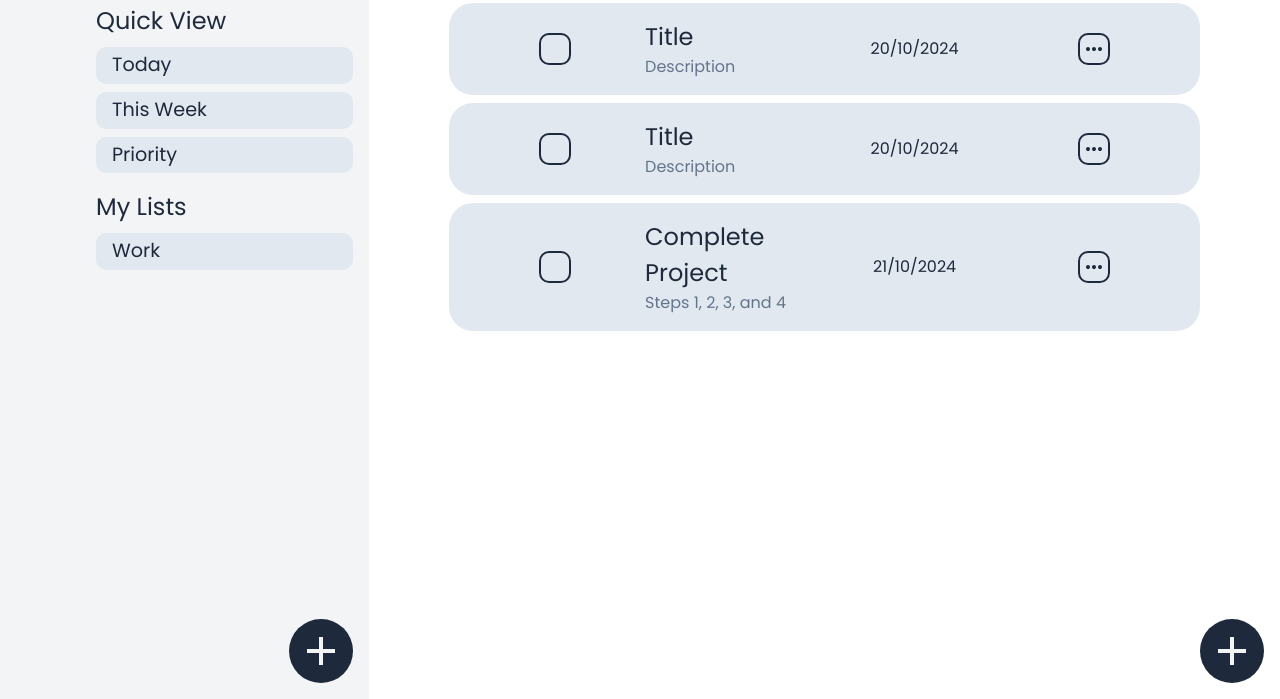
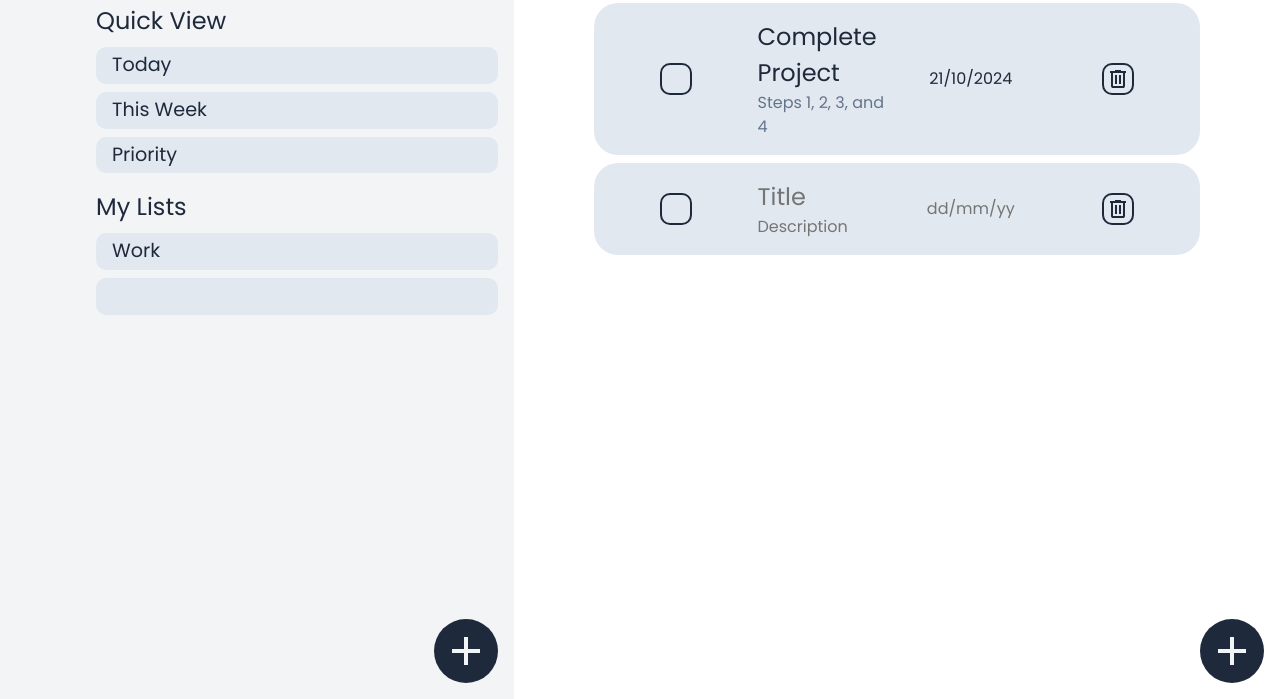
Before and after one commit to illtrythisout/odin-to-do-list, a website built with webpack: page src/template.html in a window 1280 px wide. Shown: the part 101-800 px from the top of the page. Built offline with nearby package versions, Linux system fonts and the light colour scheme.

Commit message:
Add input dom for list and bullet

```diff
--- a/src/dom-logic/pages-dom-logic.js
+++ b/src/dom-logic/pages-dom-logic.js
@@ -1,7 +1,7 @@
 import {makeElement, removeElement} from "./element-factory";
 import editImg from "../images/edit.svg";
 import deleteImg from "../images/delete.svg";
-export {updateTitle, addTitleBtnsDom, addListDom, addBulletDom}
+export {updateTitle, addTitleBtnsDom, addListDom, addBulletDom, makeNewListDom, makeNewBulletDom}
 
 const updateTitle = function (content) {
     const title = document.querySelector(".listTitle");
@@ -47,5 +47,43 @@ const addBulletDom = function (title, description, date) {
 
     const bulletEdit = makeElement("button", "class", "bulletEdit", "", bulletPoint);
     const bulletEditImg = makeElement("img", "alt", "edit bullet", "", bulletEdit);
-    bulletEditImg.src = editImg;
+    bulletEditImg.src = deleteImg;
 }
+
+const makeNewListDom = function () {
+    const container = document.querySelector(".listsOptions");
+
+    const listMakerLi = makeElement("li", "class", "listsOptionsLi", "", container);
+    const listMakerButton = makeElement("button", "", "", "", listMakerLi);
+    const listMakerInput = makeElement("input", "type", "text", "", listMakerButton);
+    listMakerInput.setAttribute("maxlength", "10")
+}
+
+const makeNewBulletDom = function (title, description, date) {
+    const container = document.querySelector(".bulletsDiv");
+
+
+    const bulletPoint = makeElement("div", "class", "bulletPoint", "", container);
+
+    const checkBoxSurround = makeElement("label", "class", "checkBoxSurround", "", bulletPoint);
+    const checkmark = makeElement("span", "class", "checkmark", "", checkBoxSurround);
+
+    const bulletText = makeElement("div", "class", "bulletText", "", bulletPoint);
+    const BulletMakerTitleInput = makeElement("input", "type", "text", "", bulletText);
+    BulletMakerTitleInput.setAttribute("maxlength", "20");
+    BulletMakerTitleInput.setAttribute("class", "bulletTitle");
+    BulletMakerTitleInput.setAttribute("placeholder", "Title");
+    const BulletMakerDescriptionInput = makeElement("input", "type", "text", "", bulletText);
+    BulletMakerDescriptionInput.setAttribute("maxlength", "25");
+    BulletMakerDescriptionInput.setAttribute("class", "bulletDescription");
+    BulletMakerDescriptionInput.setAttribute("placeholder", "Description");
+
+    const bulletDate = makeElement("input", "type", "text", "", bulletPoint);
+    bulletDate.setAttribute("maxlength", "10");
+    bulletDate.setAttribute("class", "bulletDate");
+    bulletDate.setAttribute("placeholder", "dd/mm/yy");
+
+    const bulletDelete = makeElement("button", "class", "bulletEdit", "", bulletPoint);
+    const bulletEditImg = makeElement("img", "alt", "edit bullet", "", bulletDelete);
+    bulletEditImg.src = deleteImg;
+}
--- a/src/index.js
+++ b/src/index.js
@@ -1,6 +1,6 @@
 import "./styles.css";
 import {lists, newList, addBullet} from "./list-logic";
-import { updateTitle, addTitleBtnsDom, addListDom, addBulletDom } from "./dom-logic/pages-dom-logic";
+import {updateTitle, addTitleBtnsDom, addListDom, addBulletDom, makeNewListDom, makeNewBulletDom} from "./dom-logic/pages-dom-logic";
 
 newList("Personal");
 newList("Work");
@@ -9,4 +9,7 @@ addBullet("Work", "Complete Project", "Steps 1, 2, 3, and 4", new Date(), "high"
 addBulletDom("Complete Project", "Steps 1, 2, 3, and 4", "21/10/2024")
 addListDom("Work");
 
+makeNewListDom()
+makeNewBulletDom()
+
 console.log(JSON.parse(localStorage.getItem("lists")))
--- a/src/styles.css
+++ b/src/styles.css
@@ -30,6 +30,7 @@ input, button, textarea, select {
 :root {
     --background-grey: #f3f4f6;
     --primary-color: #1e293b;
+    --primary-color-faded: #1e293b08;
     --primary-dimmed: #64748b;
     --grey-highlight: #e2e8f0;
     --grey-hover: #cbd5e1;
@@ -99,6 +100,21 @@ body {
 }
 .selectionOptions button:hover {
     background-color: var(--grey-hover);
+}
+
+.selectionOptions button input,
+.selectionOptions button input:focus,
+.selectionOptions button input::placeholder,
+.bulletsDiv input,
+.bulletsDiv input:focus,
+.bulletsDiv input::placeholder {
+    border: none;
+    outline: none;
+    background-color: transparent;
+    width: 100%;
+}
+.bulletDate {
+    text-align: center;
 }
 
 .add {
@@ -218,6 +234,7 @@ body {
     grid-template-columns: repeat(4, 1fr);
     justify-items: center;
     align-items: center;
+    gap: var(--section-padding);
 
     height: auto;
     width: 100%;
--- a/src/template.html
+++ b/src/template.html
@@ -37,12 +37,15 @@
         <div class="listTitleDiv">
             <h1 class="listTitle">Today</h1>
             <div class="listTitleActions">
+
                 <!-- <button><img src="./images/delete.svg" alt="delete list"></button>
                 <button><img src="./images/edit.svg" alt="edit list"></button> -->
+
             </div>
         </div>
         <div class="bulletsDiv">
-            <div class="bulletPoint">
+
+            <!-- <div class="bulletPoint">
                 <label class="checkBoxSurround">
                     <input type="checkbox" name="completeBullet" class="completeBullet">
                     <span class="checkmark"></span>
@@ -53,24 +56,7 @@
                 </div>
                 <p class="bulletDate">20/10/2024</p>
                 <button class="bulletEdit"><img src="./images/edit.svg" alt="edit bullet"></button>
-            </div>
-
-
-
-            <div class="bulletPoint">
-                <label class="checkBoxSurround">
-                    <input type="checkbox" name="completeBullet" class="completeBullet">
-                    <span class="checkmark"></span>
-                </label>
-                <div class="bulletText">
-                    <h3 class="bulletTitle">Title</h>
-                    <p class="bulletDescription">Description</p>
-                </div>
-                <p class="bulletDate">20/10/2024</p>
-                <button class="bulletEdit"><img src="./images/edit.svg" alt="edit bullet"></button>
-            </div>
-
-
+            </div> -->
 
             <button class="addBullet add"><img src="./images/add-light.svg" alt="add bullet"></button>
         </div>
```
